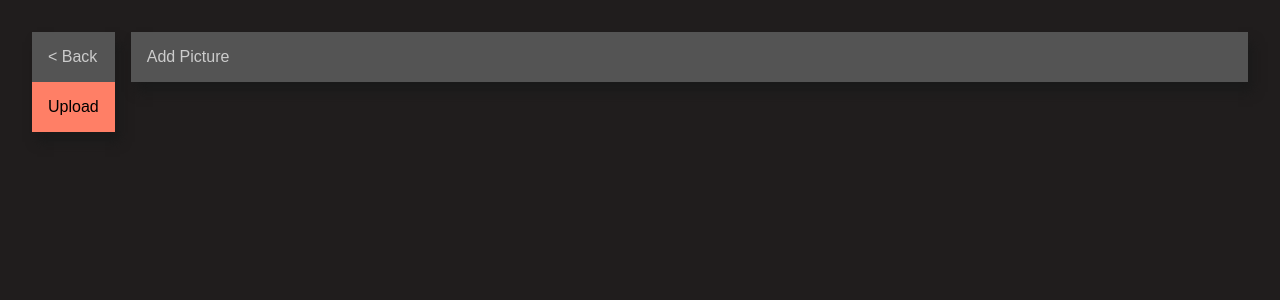
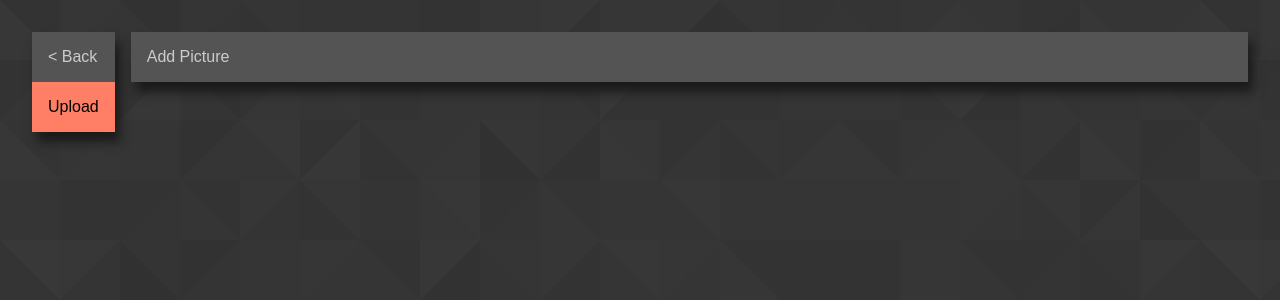
Before and after one commit to Zeragamba/Zera-Draws-Site, a React (Create React App) app in the folder client/: page /admin/upload in a window 1280 px wide. Shown: the top 300 px of the page. Built offline with nearby package versions, Linux system fonts and the light colour scheme; a web font is replaced by a local one.

Commit message:
add subtle pattern background

```diff
--- a/client/src/app.module.scss
+++ b/client/src/app.module.scss
@@ -2,5 +2,5 @@
   overflow: auto;
   width: 100vw;
   height: 100vh;
-  background: hsl(0, 5%, 12%);
+  background: url("assets/img/background.png")
 }
```
Also changed, not shown: client/src/assets/img/background.png (added).
